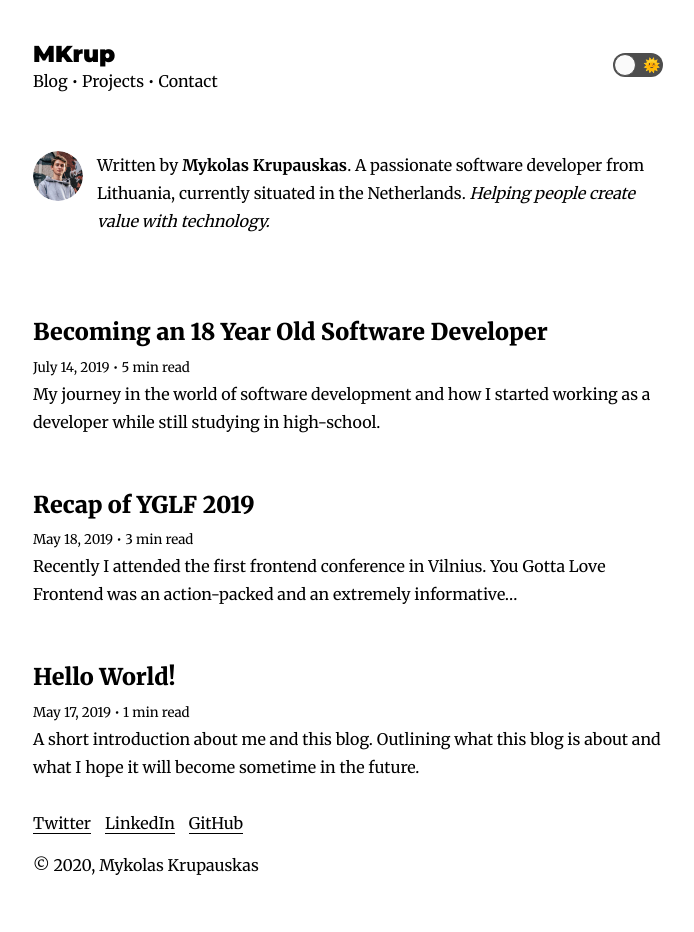
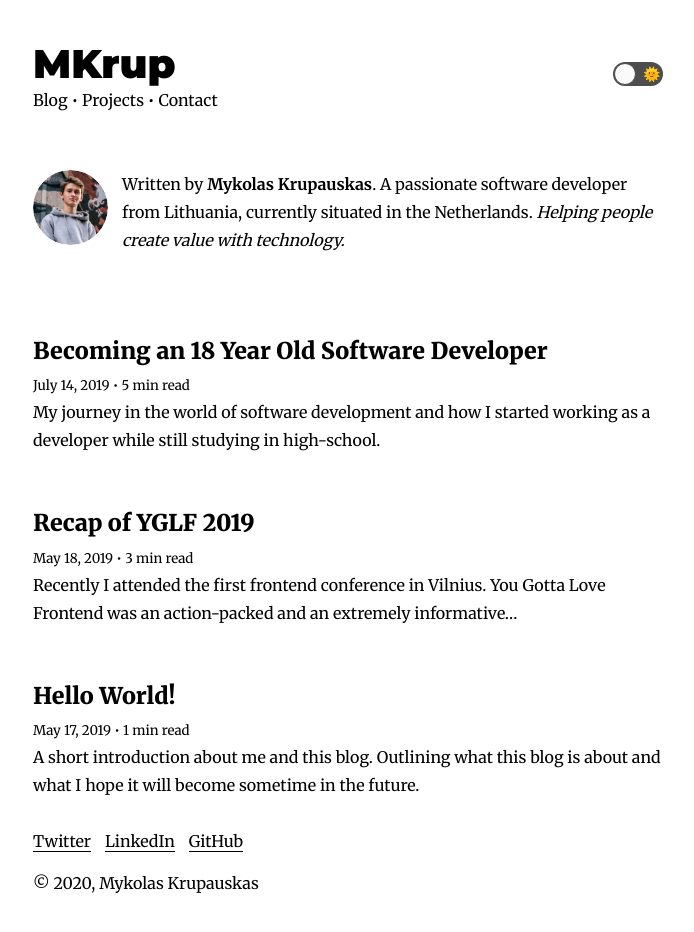
Before and after one commit to MKrupauskas/personal-website, a Gatsby site: page / in a window 1280 px wide. Shown: the whole page, without its empty margins (292-986 px from the left). Built offline with nearby package versions, Linux system fonts and the light colour scheme; Gatsby itself is replaced by a stand-in of ours; some packages are replaced by stand-ins of ours.

Commit message:
update index page header styling

```diff
--- a/src/components/bio.js
+++ b/src/components/bio.js
@@ -15,7 +15,6 @@ function Bio() {
           <div
             style={{
               display: `flex`,
-              marginBottom: rhythm(2),
             }}
           >
             <Image
@@ -25,8 +24,8 @@ function Bio() {
                 marginRight: rhythm(1 / 2),
                 marginBottom: 0,
                 width: '100%',
-                height: 50,
-                maxWidth: 50,
+                height: 75,
+                maxWidth: 75,
                 borderRadius: `100%`,
               }}
               imgStyle={{
--- a/src/components/header.js
+++ b/src/components/header.js
@@ -5,13 +5,14 @@ import Toggle from './toggle'
 
 import { rhythm } from '../utils/typography'
 
-const HeaderTitle = ({ title }) => {
+const HeaderTitle = ({ title, isLarge }) => {
   return (
     <h3
       style={{
         fontFamily: `Montserrat, sans-serif`,
         marginTop: 0,
         marginBottom: 0,
+        fontSize: isLarge && '2.5rem',
       }}
     >
       <Link
@@ -28,7 +29,7 @@ const HeaderTitle = ({ title }) => {
   )
 }
 
-const Header = ({ title }) => {
+const Header = ({ title, isLarge }) => {
   return (
     <header
       style={{
@@ -39,7 +40,7 @@ const Header = ({ title }) => {
       }}
     >
       <nav>
-        <HeaderTitle title={title} />
+        <HeaderTitle title={title} isLarge={isLarge} />
         <Link style={{ boxShadow: 'none' }} to="/">
           Blog
         </Link>
--- a/src/components/layout.js
+++ b/src/components/layout.js
@@ -7,7 +7,7 @@ import { rhythm } from '../utils/typography'
 
 class Layout extends React.Component {
   render() {
-    const { title, children } = this.props
+    const { title, children, isLargeHeader } = this.props
 
     return (
       <div
@@ -18,7 +18,7 @@ class Layout extends React.Component {
           padding: `${rhythm(1.5)} ${rhythm(3 / 4)}`,
         }}
       >
-        <Header title={title} />
+        <Header title={title} isLarge={isLargeHeader} />
         <main>{children}</main>
         <Footer />
       </div>
--- a/src/pages/index.js
+++ b/src/pages/index.js
@@ -13,7 +13,7 @@ class BlogIndex extends React.Component {
     const posts = data.allMarkdownRemark.edges
 
     return (
-      <Layout location={this.props.location} title={siteTitle}>
+      <Layout location={this.props.location} title={siteTitle} isLargeHeader>
         <SEO
           title="All posts"
           keywords={[`blog`, `gatsby`, `javascript`, `react`]}
```
